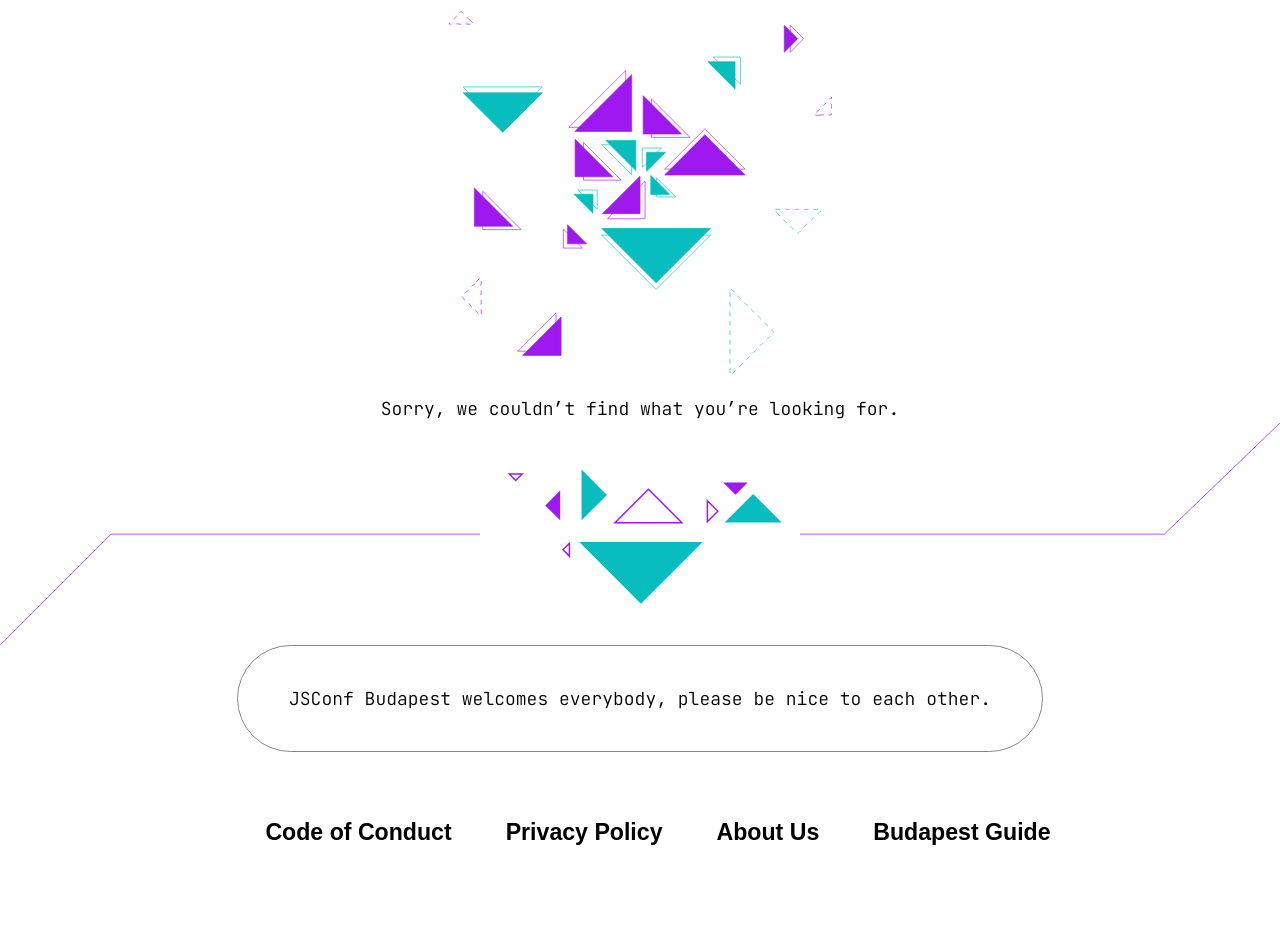
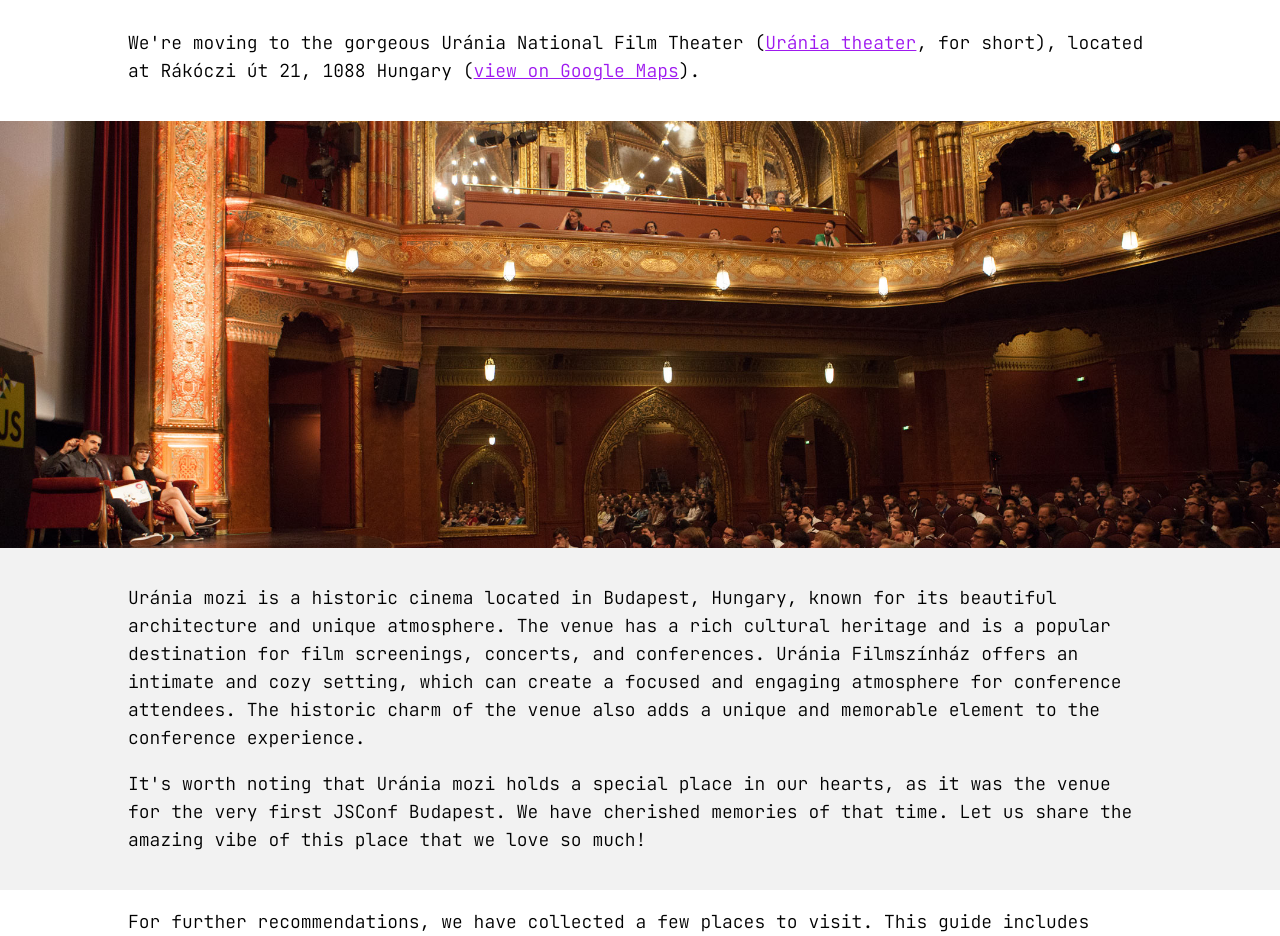
Before and after one commit to JSConfBp/2024.jsconfbp.com, a Next.js app: page /venue-change in a window 1280 px wide. Before the commit this address had no page. Shown: the part 660-1596 px from the top of the page. Built offline with nearby package versions, Linux system fonts and the light colour scheme; a web font is replaced by a local one.

Commit message:
blogpost on venue change

```diff
--- /dev/null
+++ b/pages/venue-change.tsx
@@ -0,0 +1,74 @@
+import Link from "next/link";
+import Divider from "../ui/divider";
+import ColoredSection from "../ui/colored-section";
+import SocialShare from "../ui/social-share";
+import CenteredButton from "../ui/centered-button";
+import WideImage from "../ui/wide-image";
+import uraniaJSConfbpImg from "../public/urania-jsconfbp.jpg";
+
+function CallForPapers() {
+  return (
+    <>
+      <SocialShare
+        title="Venue Change"
+        description="We're moving to the gorgeous Uránia National Film Theater!"
+        socialShareImage="social-share/venue-change.png"
+      />
+      <Divider>
+        <h1 className="center-title">Venue Change</h1>
+      </Divider>
+
+      <ColoredSection>
+        <p>
+          We're moving to the gorgeous Uránia National Film Theater (
+          <Link href="https://urania-nf.hu/en">Uránia theater</Link>, for
+          short), located at Rákóczi út 21, 1088 Hungary (
+          <Link href="https://maps.app.goo.gl/oQNBfmaVkwCLCazi8">
+            view on Google Maps
+          </Link>
+          ).
+        </p>
+      </ColoredSection>
+
+      <WideImage
+        src={uraniaJSConfbpImg}
+        alt="Inside the Urania Theatre auditorium"
+        priority
+        quality={75}
+        noMargin
+      />
+
+      <ColoredSection background="light-section">
+        <p style={{ marginTop: "2rem" }}>
+          Uránia mozi is a historic cinema located in Budapest, Hungary, known
+          for its beautiful architecture and unique atmosphere. The venue has a
+          rich cultural heritage and is a popular destination for film
+          screenings, concerts, and conferences. Uránia Filmszínház offers an
+          intimate and cozy setting, which can create a focused and engaging
+          atmosphere for conference attendees. The historic charm of the venue
+          also adds a unique and memorable element to the conference experience.
+        </p>
+        <p>
+          It's worth noting that Uránia mozi holds a special place in our
+          hearts, as it was the venue for the very first JSConf Budapest. We
+          have cherished memories of that time. Let us share the amazing vibe of
+          this place that we love so much!
+        </p>
+      </ColoredSection>
+
+      <ColoredSection>
+        <p>
+          For further recommendations, we have collected a few places to visit.
+          This guide includes information and short description about the
+          environment, what to look for and further details.
+        </p>
+      </ColoredSection>
+
+      <CenteredButton href="/budapest-guide" className="mb-2" target="_self">
+        Check out our Budapest Guide!
+      </CenteredButton>
+    </>
+  );
+}
+
+export default CallForPapers;
--- a/ui/wide-image.module.scss
+++ b/ui/wide-image.module.scss
@@ -12,10 +12,14 @@
   }
 
   @media (min-width: 768px) {
-    height: calc(100vw / 2.8);
+    height: calc(100vw / 3);
   }
 
   img {
     object-fit: cover;
   }
+
+  &.no_margin {
+    margin-block: 0;
+  }
 }
--- a/ui/wide-image.tsx
+++ b/ui/wide-image.tsx
@@ -1,16 +1,28 @@
 import React from "react";
 import styles from "./wide-image.module.scss";
 import Image from "next/image";
+import classNames from "classnames";
 
-function WideImage({ src, alt = "", priority = false }) {
+function WideImage({
+  src,
+  alt = "",
+  priority = false,
+  quality = 25,
+  noMargin = false,
+}) {
   return (
-    <div className={styles.wide_image}>
+    <div
+      className={classNames(
+        styles.wide_image,
+        noMargin ? styles.no_margin : "",
+      )}
+    >
       <Image
         src={src}
         alt={alt}
         sizes="100vw"
         placeholder="blur"
-        quality={25}
+        quality={quality}
         fill
         priority={priority}
       />
```
Also changed, not shown: pages/index.tsx (+17 -17 lines), public/urania-jsconfbp.jpg (added).
